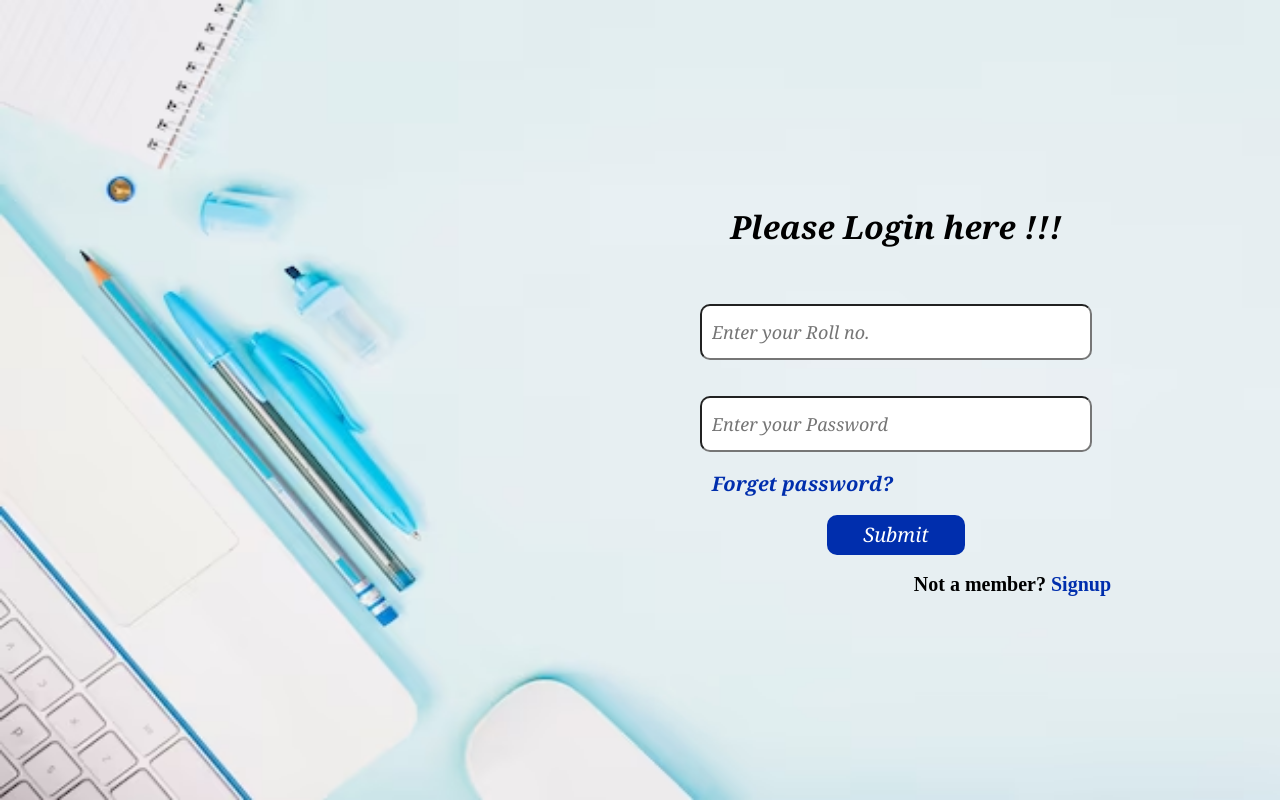
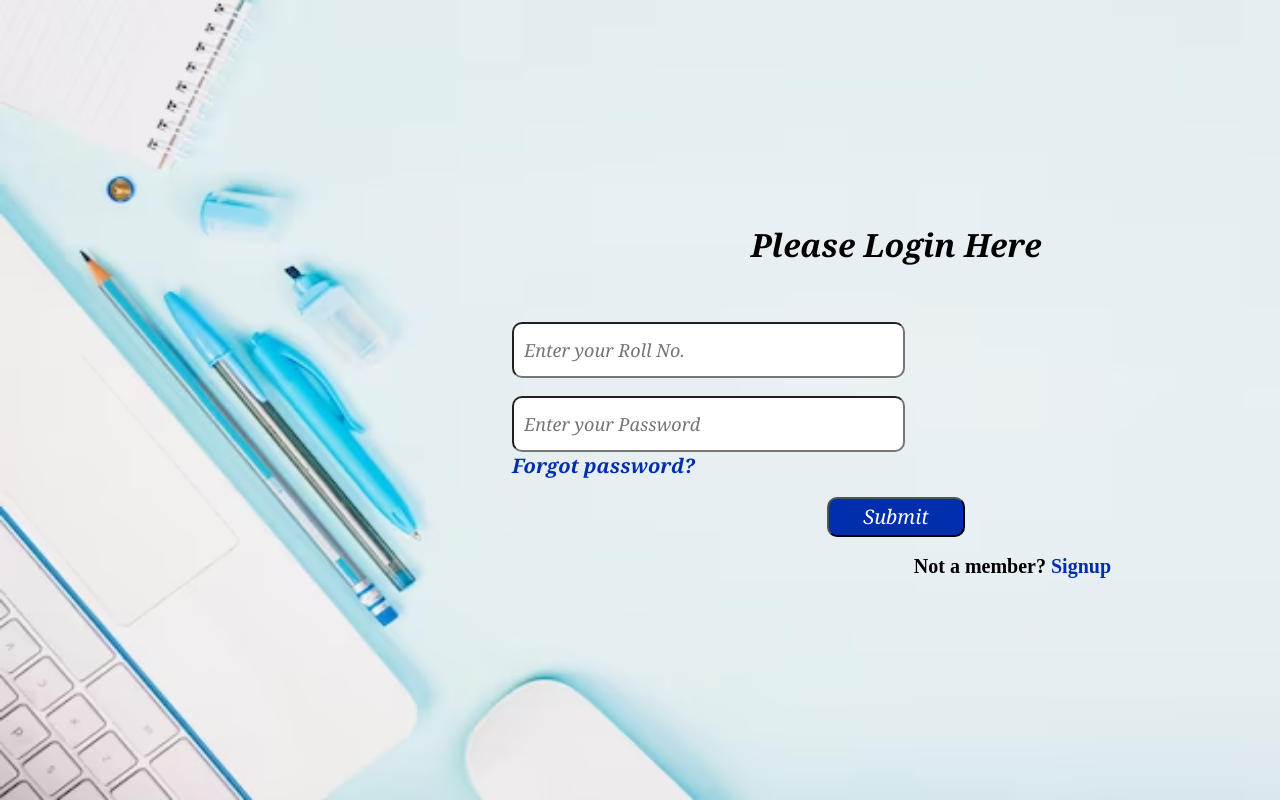
Before and after one commit to Priyanshusingh46/Social_frontend, a React (Create React App) app: page /login in a window 1280 px wide. Built offline with nearby package versions, Linux system fonts and the light colour scheme.

Commit message:
Did changes in ForgetPassword and Login page

```diff
--- a/src/Components/Forget_password_page/Forgetpassword.js
+++ b/src/Components/Forget_password_page/Forgetpassword.js
@@ -1,52 +1,51 @@
-import react, { useState } from "react";
-import Css from "../OtpVerification_page/otpVerification.css";
+import React, { useState } from "react";
+import "../OtpVerification_page/otpVerification.css";
 import axios from "axios";
-import { useParams } from "react-router-dom";
 import { useNavigate } from "react-router-dom";
 
 function ForgetPassword() {
-  const [roll, setRoll] = useState(0);
+  const [roll, setRoll] = useState("");
   const navigate = useNavigate();
-  let { id } = useParams();
 
-  async function HandleSubmit() {
-    console.log("hello", roll);
+  const handleSubmit = async (e) => {
+    e.preventDefault();
+    console.log("Roll Number:", roll);
+
     try {
       const res = await axios.post("http://localhost:3001/forgetpassword", {
-        roll: roll,
+        roll,
       });
 
-      console.log("res", res.data);
-
-      /* redirecting to new url */
-      let url = "/newpassword/";
-            url += res.data._id;
-            navigate(url);
+      console.log("Response:", res.data);
+      navigate(`/newpassword/${res.data._id}`);
     } catch (error) {
-      console.log(error);
+      console.error("Error:", error);
       if (error?.response?.status) {
         alert(error?.response?.data);
       }
     }
-  }
+  };
 
   return (
     <div className="outerdivotp">
       <div className="Firstdiv">
         <h1 id="otptext">Reset Your Password</h1>
+        <form onSubmit={handleSubmit}>
           <input
             className="inputbox"
             type="text"
             placeholder="Enter your Roll No"
+            value={roll}
             onChange={(e) => setRoll(e.target.value)}
+            required
           />
-        <br></br>
-
-        <div className="submitdiv1" onClick={HandleSubmit}>
-          <div className="submitcontainer1">
-            <h4 id="submit-text1"> Submit</h4>
+          <br />
+          <div className="submitdiv1">
+            <button type="submit" className="submitcontainer1">
+              <h4 id="submit-text1">Submit</h4>
+            </button>
           </div>
-        </div>
+        </form>
       </div>
     </div>
   );
--- a/src/Components/Login_page/Login.js
+++ b/src/Components/Login_page/Login.js
@@ -2,73 +2,95 @@ import React, { useState } from "react";
 import axios from "axios";
 import "../Register_page/register.css";
 import { useNavigate } from "react-router-dom";
-import Cookies from 'js-cookie';
+import Cookies from "js-cookie";
 
 function Login() {
-    const [roll, setRoll] = useState(0);
+  const [roll, setRoll] = useState("");
   const [password, setPassword] = useState("");
+  const [errorMsg, setErrorMsg] = useState("");
   const navigate = useNavigate();
-    function handleSubmit  (){
-        console.log(password);
+
+  const handleSubmit = async (e) => {
+    e.preventDefault();
+
+    // Basic validation
+    if (!roll || !password) {
+      setErrorMsg("Both fields are required.");
+      return;
+    }
+
     try {
-          axios.post("http://localhost:3001/login", {
-            roll: roll,
-            password: password,
-          }).then((response) => {
-            console.log("login response",response.data);
-            Cookies.set('token',response.data);
+      const response = await axios.post("http://localhost:3001/login", {
+        roll,
+        password,
+      });
+
+      console.log("Login response:", response.data);
+      Cookies.set("token", response.data);
       navigate("/home");
-
-          }).catch((error) => {
-            if (error.response.status === 404) {
-              alert("User not found. Please check your credentials.");
+    } catch (error) {
+      console.error("Login error:", error);
+      if (error?.response?.status === 404) {
+        setErrorMsg("User not found. Please check your credentials.");
       } else {
-              console.log("Error:", error);
-            }
-          });
-        } catch (error) {
-          console.log("Exception occurred:", error);
+        setErrorMsg("Something went wrong. Please try again.");
       }
     }
+  };
 
-    function forgetpassword(){
+  const goToForgetPassword = () => {
     navigate("/forgetpassword");
-    }
-    return(
+  };
+
+  return (
     <div className="Register-main-cointainer">
       <div className="Formdiv">
         <div className="inputContainer">
-        <h1 id="heading_text">Please Login here !!!</h1>
-        <div className="forminput">
+          <h1 id="heading_text">Please Login Here</h1>
+
+          <form onSubmit={handleSubmit}>
             <input
               className="inputbox"
               type="text"
-            placeholder="Enter your Roll no."
+              placeholder="Enter your Roll No."
+              value={roll}
               onChange={(e) => setRoll(e.target.value)}
+              required
             />
-          <br></br>
+            <br />
+
             <input
               className="inputbox"
               type="password"
               placeholder="Enter your Password"
+              value={password}
               onChange={(e) => setPassword(e.target.value)}
+              required
             />
-          <br></br>
-          <div className="forgetpassworddiv" onClick={forgetpassword}>
-          <h4 id="forgetpasswordtext"> Forget password? </h4>
-          </div>
-          <br></br>
-        </div>
-        <div className="submitdiv" onClick={handleSubmit}>
-          <div className="submitcontainer">
-          <h4 id="submit-text"> Submit</h4>
-          </div>
+            <br />
+
+            <div className="forgetpassworddiv" onClick={goToForgetPassword}>
+              <h4 id="forgetpasswordtext">Forgot password?</h4>
             </div>
 
+            {errorMsg && (
+              <div style={{ color: "red", marginTop: "10px" }}>{errorMsg}</div>
+            )}
+
+            <br />
+
+            <div className="submitdiv">
+              <button type="submit" className="submitcontainer">
+                <h4 id="submit-text">Submit</h4>
+              </button>
+            </div>
+          </form>
+
           <div className="login-route">
-          <h4 id="login-route-text">Not a member?  <a href="./">Signup</a> </h4>
+            <h4 id="login-route-text">
+              Not a member? <a href="./">Signup</a>
+            </h4>
           </div>
-
         </div>
       </div>
     </div>
```
Lines whose indentation alone changed are shown as unchanged.
